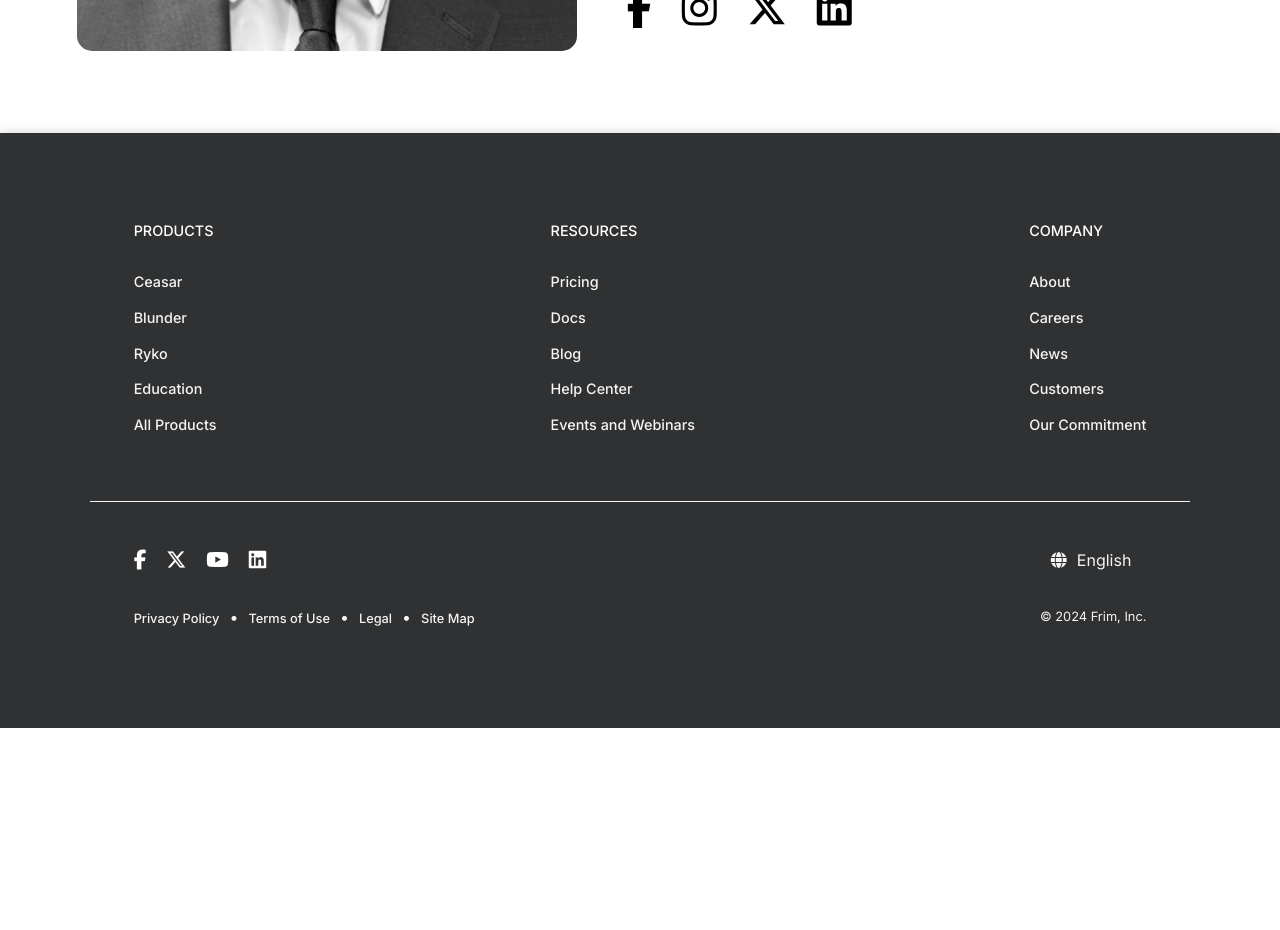
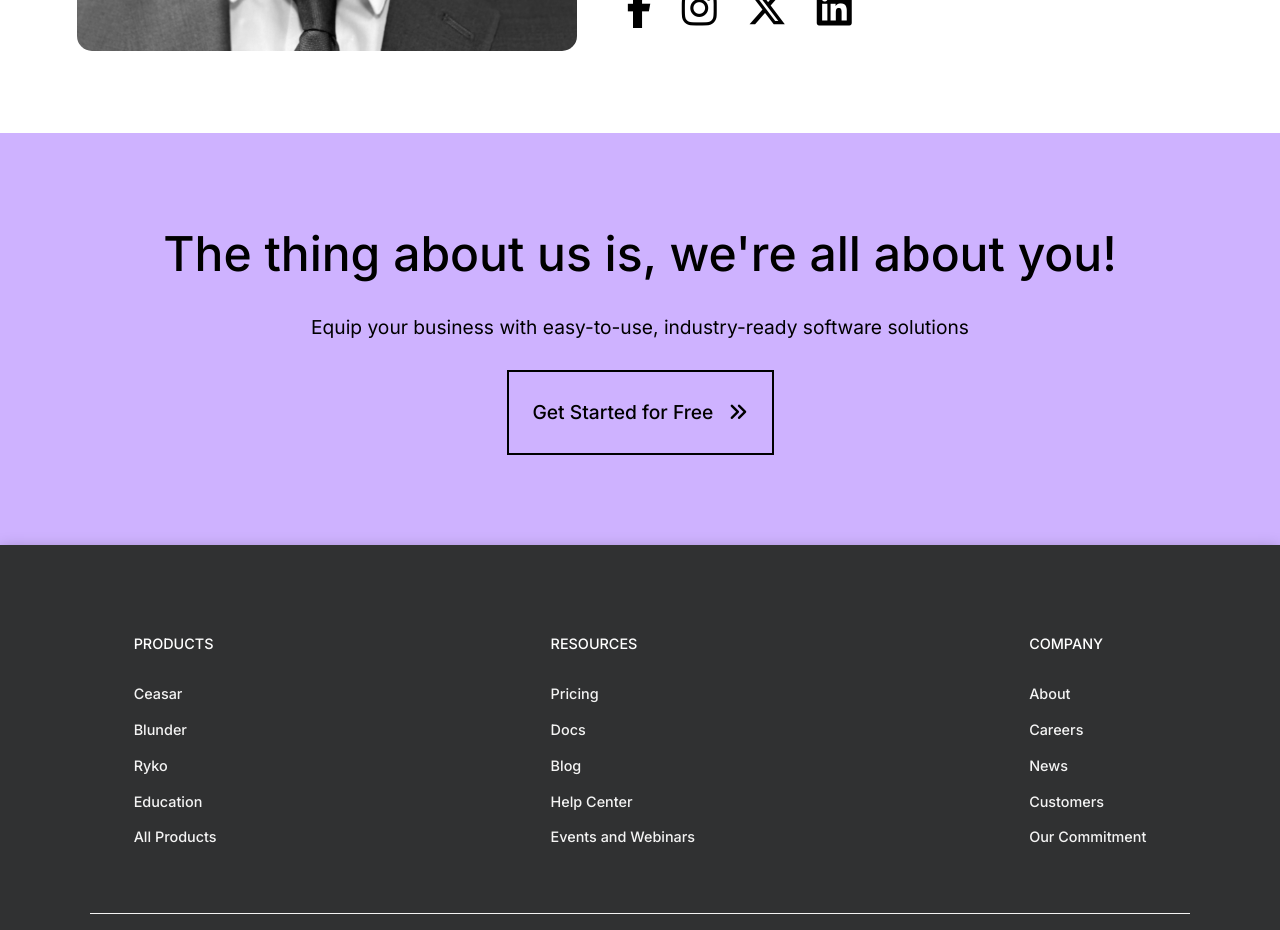
Before and after one commit to fconiglione/frim, a React (Create React App) app in the folder Client/: page /about in a window 1280 px wide. Shown: the part 2420-3350 px from the top of the page. Before the commit the page ends 3148 px from the top, so only its background shows below. Built offline with nearby package versions, Linux system fonts and the light colour scheme; a web font is replaced by a local one.

Commit message:
about-cta complete

```diff
--- a/Client/src/assets/styles/index.css
+++ b/Client/src/assets/styles/index.css
@@ -2857,3 +2857,33 @@
 .dark .founder-socials i:hover {
     color: #c7c7c7;
 }
+
+/* About CTA (.about-cta) */
+
+.about-cta {
+    display: flex;
+    align-items: center;
+    justify-content: center;
+    flex-direction: column;
+    gap: 30px;
+    padding: 90px 0;
+    background-color: #ceb2ff;
+}
+.about-cta h1, .about-cta p {
+    margin: 0;
+    text-align: center;
+}
+.about-cta h1 {
+    font-size: 3em;
+    font-weight: 500;
+}
+.about-cta p {
+    font-size: 1.2em;
+    font-weight: 400;
+}
+
+/* About CTA (.dark) */
+
+.dark .about-cta {
+    background-color: #9b7fd1;
+}
--- a/Client/src/pages/about.js
+++ b/Client/src/pages/about.js
@@ -75,6 +75,20 @@ function About() {
                     </div>
                 </div>
             </div>
+            <div className="about-cta">
+                <div>
+                    <h1>The thing about us is, we're all about you!</h1>
+                </div>
+                <div>
+                    <p>Equip your business with easy-to-use, industry-ready software solutions</p>
+                </div>
+                <div>
+                    <a className="btn-3" href="https://www.cloud.frim.io/register">
+                        <span>Get Started for Free</span>
+                        <i className="fa-solid fa-angles-right"></i>
+                    </a>
+                </div>
+            </div>
         </section>
     );
 }
```
